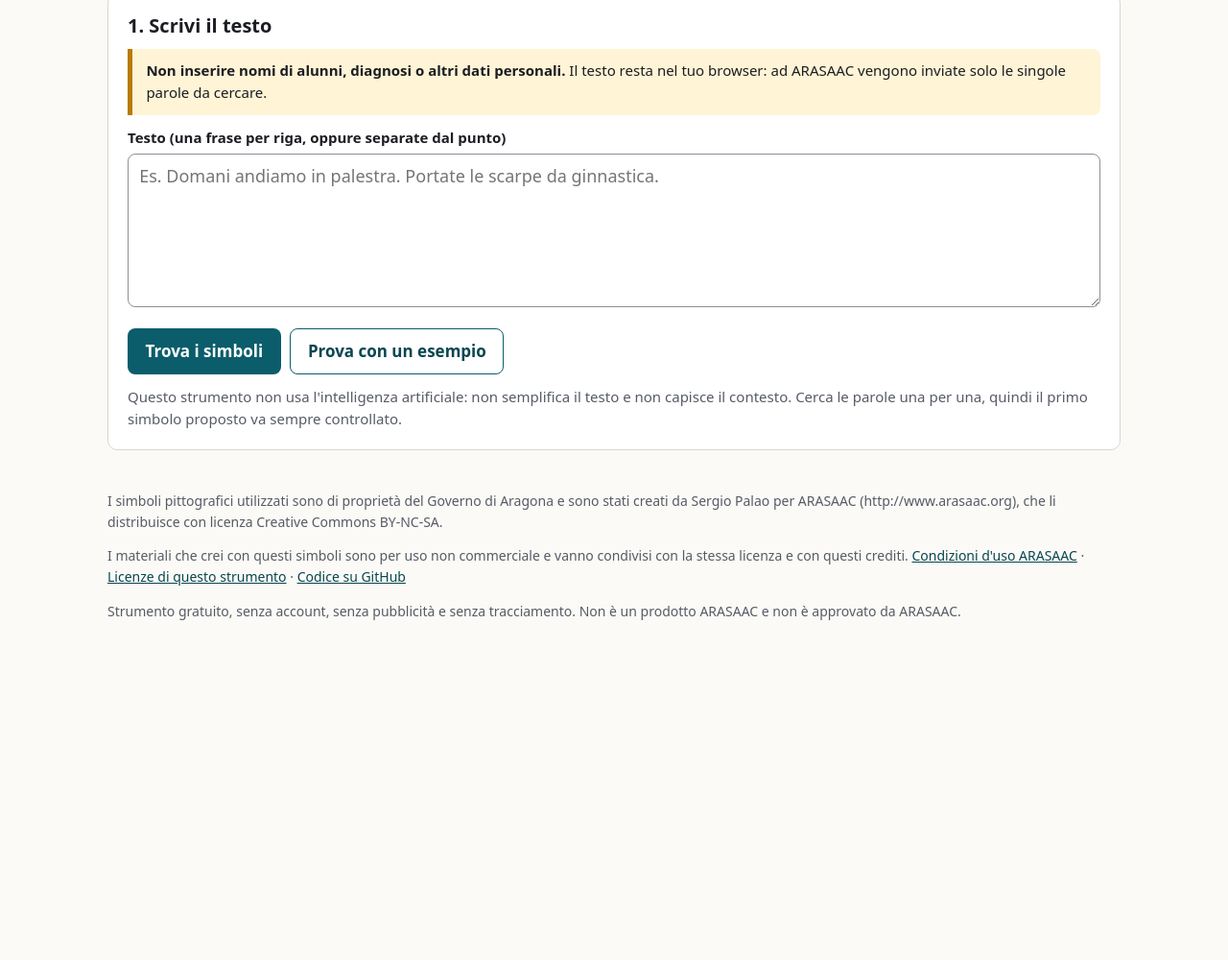
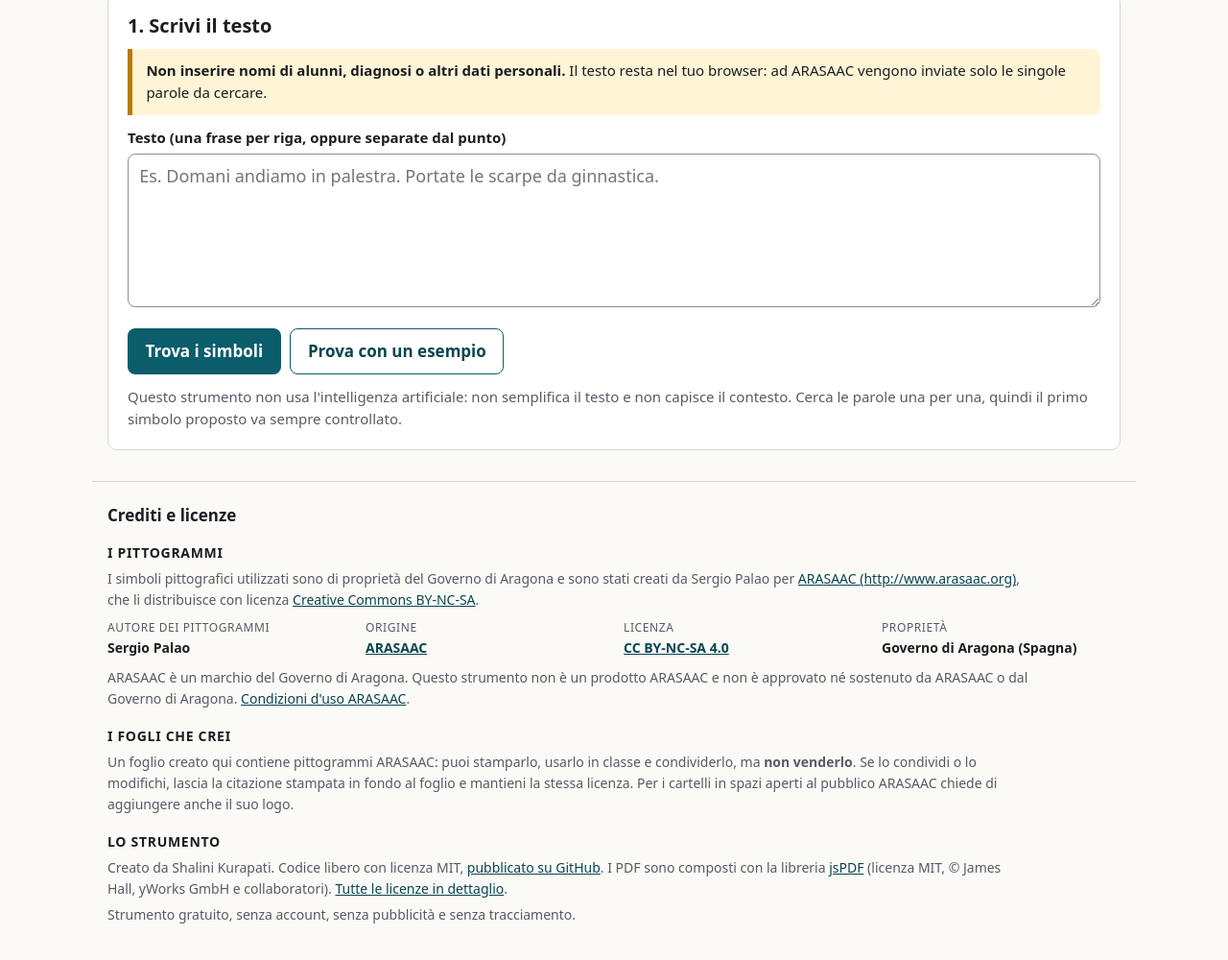
Before and after one commit to shalini27/testo-in-simboli, a plain HTML site: page index.html in a window 1280 px wide. Shown: the part 240-1240 px from the top of the page at 96% size. Before the commit the page ends 941 px from the top, so only its background shows below. Drawn offline with Linux system fonts and the light colour scheme.

Commit message:
Name the author and strengthen ARASAAC attributions on page, PDF and docs
Co-Authored-By: Claude Fable 5.2 <noreply@anthropic.com>

```diff
--- a/app.js
+++ b/app.js
@@ -1,4 +1,4 @@
-import { testoInCarte, cercaLibera, cartaVuota, urlImmagine, stato, CREDITI } from './arasaac.js';
+import { testoInCarte, cercaLibera, cartaVuota, urlImmagine, stato } from './arasaac.js';
 import { creaPdf } from './pdf.js';
 
 const $ = (id) => document.getElementById(id);
@@ -161,7 +161,6 @@ async function scaricaPdf() {
 }
 
 // ---------- avvio ----------
-$('crediti').textContent = CREDITI;
 $('trova').addEventListener('click', trasforma);
 $('esempio').addEventListener('click', () => { $('testo').value = ESEMPIO; trasforma(); });
 $('misura').addEventListener('change', disegna);
--- a/arasaac.js
+++ b/arasaac.js
@@ -10,6 +10,10 @@ export const CREDITI =
   'I simboli pittografici utilizzati sono di proprietà del Governo di Aragona e sono stati ' +
   'creati da Sergio Palao per ARASAAC (http://www.arasaac.org), che li distribuisce con ' +
   'licenza Creative Commons BY-NC-SA.';
+export const LICENZA_URL = 'https://creativecommons.org/licenses/by-nc-sa/4.0/deed.it';
+export const NOTA_FOGLIO =
+  'Questo foglio contiene pittogrammi ARASAAC ed è distribuito con la stessa licenza (CC BY-NC-SA 4.0): ' +
+  'uso non commerciale, con questa citazione. Testo della licenza: ' + LICENZA_URL;
 
 // --- richieste, con memoria e al massimo 6 in parallelo ---
 const memoria = new Map();
--- a/index.html
+++ b/index.html
@@ -61,13 +61,37 @@
     </section>
   </main>
 
-  <footer class="piede colonna">
-    <p id="crediti"></p>
-    <p>I materiali che crei con questi simboli sono per uso non commerciale e vanno condivisi con la stessa licenza e con questi crediti.
-      <a href="https://arasaac.org/terms-of-use" rel="noopener">Condizioni d'uso ARASAAC</a> ·
-      <a href="https://github.com/shalini27/testo-in-simboli/blob/main/LICENZE.md" rel="noopener">Licenze di questo strumento</a> ·
-      <a href="https://github.com/shalini27/testo-in-simboli" rel="noopener">Codice su GitHub</a></p>
-    <p>Strumento gratuito, senza account, senza pubblicità e senza tracciamento. Non è un prodotto ARASAAC e non è approvato da ARASAAC.</p>
+  <footer class="piede colonna" aria-labelledby="t-crediti">
+    <h2 id="t-crediti">Crediti e licenze</h2>
+
+    <h3>I pittogrammi</h3>
+    <p>I simboli pittografici utilizzati sono di proprietà del Governo di Aragona e sono stati creati da
+      Sergio Palao per <a href="http://www.arasaac.org" rel="noopener">ARASAAC (http://www.arasaac.org)</a>,
+      che li distribuisce con licenza
+      <a href="https://creativecommons.org/licenses/by-nc-sa/4.0/deed.it" rel="noopener license">Creative Commons BY-NC-SA</a>.</p>
+    <dl class="scheda-crediti">
+      <div><dt>Autore dei pittogrammi</dt><dd>Sergio Palao</dd></div>
+      <div><dt>Origine</dt><dd><a href="http://www.arasaac.org" rel="noopener">ARASAAC</a></dd></div>
+      <div><dt>Licenza</dt><dd><a href="https://creativecommons.org/licenses/by-nc-sa/4.0/deed.it" rel="noopener license">CC BY-NC-SA 4.0</a></dd></div>
+      <div><dt>Proprietà</dt><dd>Governo di Aragona (Spagna)</dd></div>
+    </dl>
+    <p>ARASAAC è un marchio del Governo di Aragona. Questo strumento non è un prodotto ARASAAC e non è approvato
+      né sostenuto da ARASAAC o dal Governo di Aragona.
+      <a href="https://arasaac.org/terms-of-use" rel="noopener">Condizioni d'uso ARASAAC</a>.</p>
+
+    <h3>I fogli che crei</h3>
+    <p>Un foglio creato qui contiene pittogrammi ARASAAC: puoi stamparlo, usarlo in classe e condividerlo,
+      ma <strong>non venderlo</strong>. Se lo condividi o lo modifichi, lascia la citazione stampata in fondo
+      al foglio e mantieni la stessa licenza. Per i cartelli in spazi aperti al pubblico ARASAAC chiede di
+      aggiungere anche il suo logo.</p>
+
+    <h3>Lo strumento</h3>
+    <p>Creato da Shalini Kurapati. Codice libero con licenza MIT,
+      <a href="https://github.com/shalini27/testo-in-simboli" rel="noopener">pubblicato su GitHub</a>.
+      I PDF sono composti con la libreria <a href="https://github.com/parallax/jsPDF" rel="noopener">jsPDF</a>
+      (licenza MIT, © James Hall, yWorks GmbH e collaboratori).
+      <a href="https://github.com/shalini27/testo-in-simboli/blob/main/LICENZE.md" rel="noopener">Tutte le licenze in dettaglio</a>.</p>
+    <p>Strumento gratuito, senza account, senza pubblicità e senza tracciamento.</p>
   </footer>
 
   <dialog id="modifica" aria-labelledby="t-modifica">
--- a/pdf.js
+++ b/pdf.js
@@ -1,6 +1,6 @@
 // Crea il PDF disegnando direttamente carte, immagini e testo (non è una "foto" della pagina):
 // nessuna carta viene tagliata tra due pagine e i crediti ARASAAC sono su ogni pagina.
-import { urlImmagine, CREDITI } from './arasaac.js';
+import { urlImmagine, CREDITI, NOTA_FOGLIO } from './arasaac.js';
 
 const MISURE = {
   piccolo: { carta: 26, corpo: 9 },
@@ -46,7 +46,16 @@ export async function creaPdf(documento, opzioni = {}) {
   const largUtile = L - 2 * MARGINE;
 
   pdf.setFont('helvetica', 'normal').setFontSize(7);
-  const righeCrediti = pdf.splitTextToSize(CREDITI, largUtile - 30);
+  const righeCrediti = [
+    ...pdf.splitTextToSize(CREDITI, largUtile - 30),
+    ...pdf.splitTextToSize(NOTA_FOGLIO, largUtile - 30),
+  ];
+  pdf.setProperties({
+    title: documento.titolo?.trim() || 'Testo in simboli',
+    subject: `${CREDITI} ${NOTA_FOGLIO}`,
+    keywords: 'CAA, pittogrammi, ARASAAC, Sergio Palao, Governo di Aragona, CC BY-NC-SA 4.0',
+    creator: 'Testo in simboli (https://github.com/shalini27/testo-in-simboli)',
+  });
   const altPiede = righeCrediti.length * 3 + 5;
   const fondo = A - MARGINE - altPiede;
 
--- a/style.css
+++ b/style.css
@@ -122,3 +122,12 @@ dialog::backdrop { background: rgb(20 24 30 / .6); }
   .azioni button { flex: 1 1 100%; }
   .spinta { display: none; }
 }
+
+/* crediti */
+.piede { border-top: 1px solid var(--linea); margin-top: 2rem; padding-top: 1.5rem; }
+.piede h2 { font-size: 1.0625rem; color: var(--inchiostro); margin-bottom: .25rem; }
+.piede h3 { font-size: .875rem; color: var(--inchiostro); margin: 1.1rem 0 .25rem; text-transform: uppercase; letter-spacing: .05em; }
+.piede p { margin: .35rem 0; max-width: 60rem; }
+.scheda-crediti { display: grid; grid-template-columns: repeat(auto-fit, minmax(12rem, 1fr)); gap: .5rem 1.25rem; margin: .6rem 0; }
+.scheda-crediti dt { font-size: .75rem; text-transform: uppercase; letter-spacing: .05em; }
+.scheda-crediti dd { margin: 0; color: var(--inchiostro); font-weight: 600; }
```
Also changed, not shown: 3 other files.
